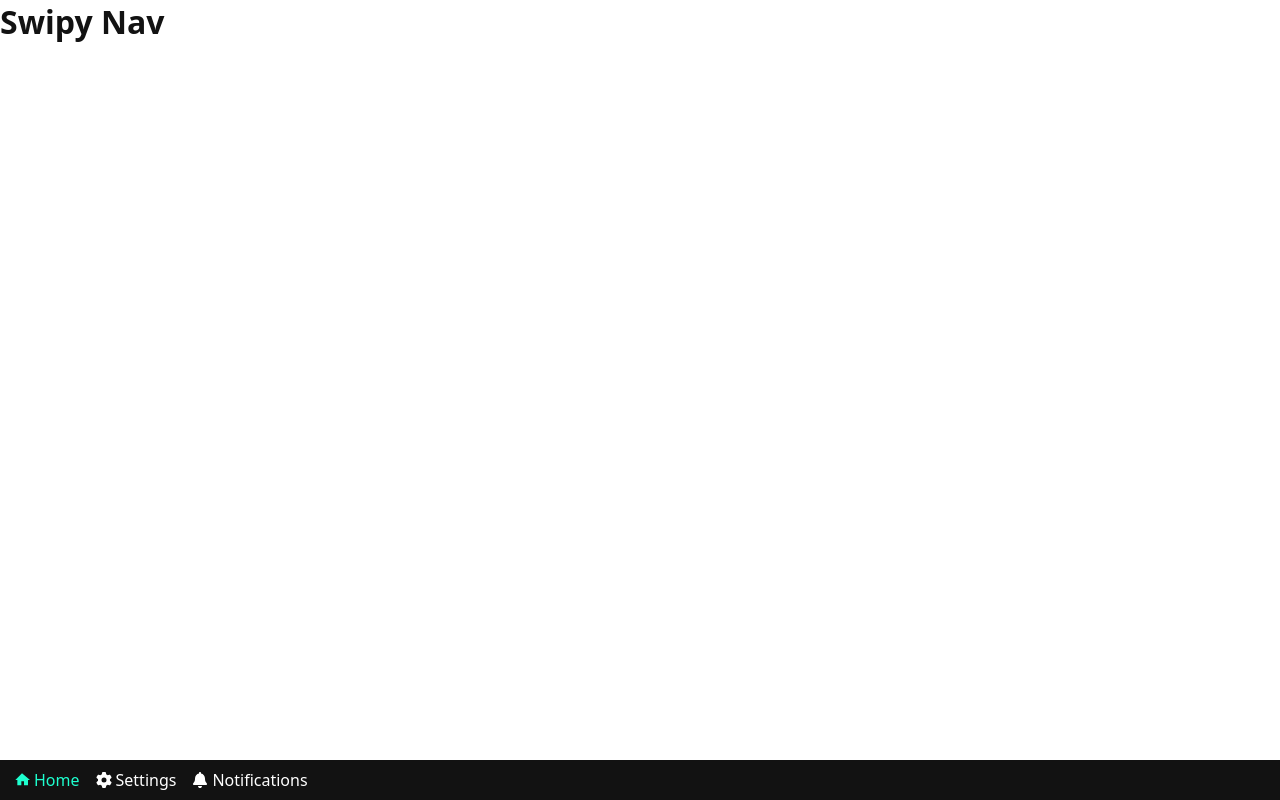
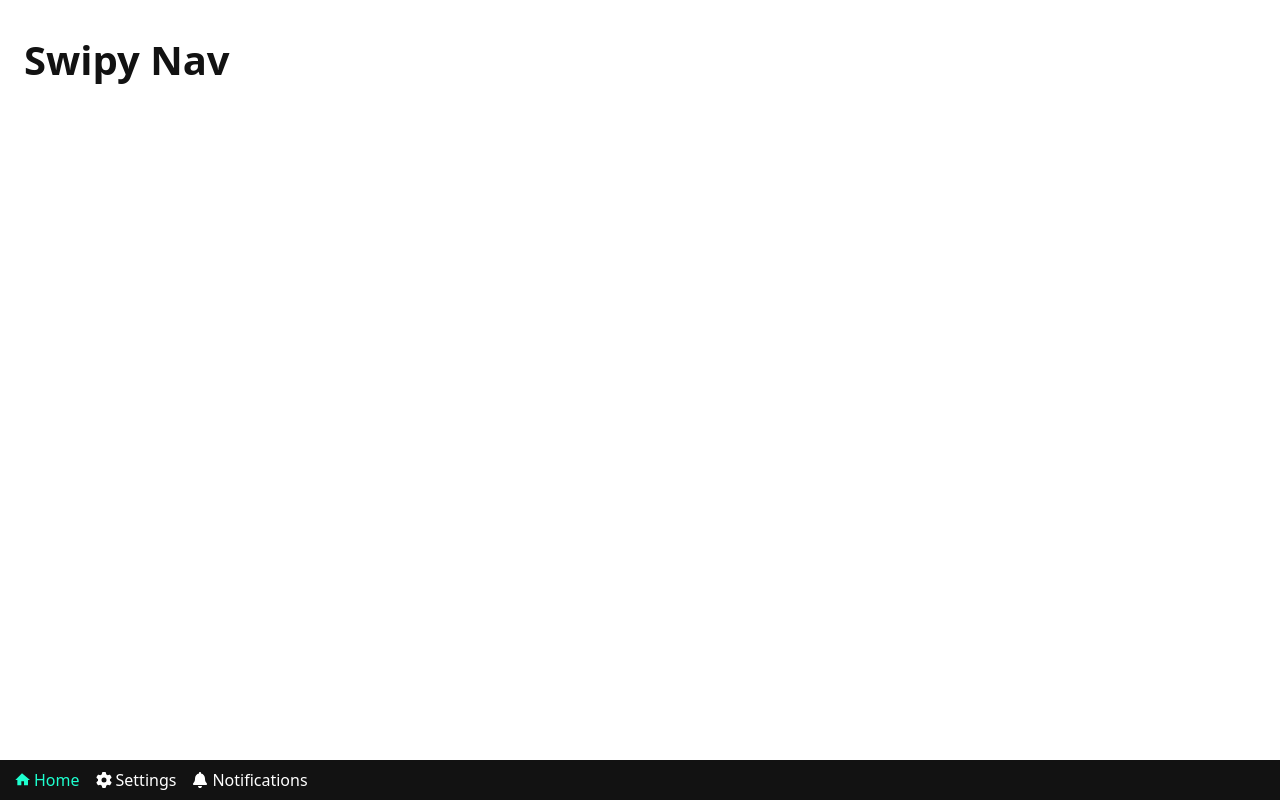
Before and after one commit to fibo/swipy-nav, a React (Vite) app: page / in a window 1280 px wide. Built offline with nearby package versions, Linux system fonts and the light colour scheme.

Commit message:
improve typography

```diff
--- /dev/null
+++ b/src/components/Content.css
@@ -0,0 +1,3 @@
+.content {
+  padding: var(--spacing-4) var(--spacing-5);
+}
--- /dev/null
+++ b/src/components/Content.tsx
@@ -0,0 +1,5 @@
+import { PropsWithChildren } from 'react'
+
+export function Content({ children }: PropsWithChildren) {
+  return <div className="content">{children}</div>
+}
--- a/src/components/Icon.tsx
+++ b/src/components/Icon.tsx
@@ -35,13 +35,7 @@ export function Icon({ name, size = '1em' }: Props) {
   const { jsx, viewBox } = iconRecord[name]
   return (
     <span className="icon">
-      <svg
-        viewBox={viewBox}
-        xmlns="http://www.w3.org/2000/svg"
-        width={size}
-        height={size}
-        fill="currentColor"
-      >
+      <svg viewBox={viewBox} width={size} height={size} fill="currentColor">
         {jsx}
       </svg>
     </span>
--- a/src/main.css
+++ b/src/main.css
@@ -4,6 +4,7 @@
 @import './styles/colors.css';
 @import './styles/layout.css';
 
+@import './components/Content.css';
 @import './components/Navbar.css';
 @import './components/Swiper.css';
 @import './components/Icon.css';
--- a/src/pages/Home.tsx
+++ b/src/pages/Home.tsx
@@ -1,9 +1,12 @@
+import { Content } from '#/components/Content'
 import { SwiperSlide } from '#/components/Swiper'
 
 export function Home() {
   return (
     <SwiperSlide>
-      <h1>Swipy Nav</h1>
+      <Content>
+        <h1>Swipy Nav</h1>
+      </Content>
     </SwiperSlide>
   )
 }
--- a/src/pages/Notifications.tsx
+++ b/src/pages/Notifications.tsx
@@ -1,9 +1,12 @@
+import { Content } from '#/components/Content'
 import { SwiperSlide } from '#/components/Swiper'
 
 export function Notifications() {
   return (
     <SwiperSlide>
-      <h1>Notifications</h1>
+      <Content>
+        <h1>Notifications</h1>
+      </Content>
     </SwiperSlide>
   )
 }
--- a/src/pages/Settings.tsx
+++ b/src/pages/Settings.tsx
@@ -1,9 +1,12 @@
+import { Content } from '#/components/Content'
 import { SwiperSlide } from '#/components/Swiper'
 
 export function Settings() {
   return (
     <SwiperSlide className="settings-page">
-      <h1>Settings</h1>
+      <Content>
+        <h1>Settings</h1>
+      </Content>
     </SwiperSlide>
   )
 }
--- a/src/styles/layout.css
+++ b/src/styles/layout.css
@@ -5,3 +5,18 @@
 html {
   padding-bottom: var(--navbar-height);
 }
+
+h1,
+h2,
+h3,
+h4,
+h5,
+h6 {
+  margin-top: var(--spacing-4);
+  margin-bottom: var(--spacing-3);
+}
+
+p {
+  margin-top: var(--spacing-4);
+  margin-bottom: var(--spacing-4);
+}
--- a/src/styles/spacing.css
+++ b/src/styles/spacing.css
@@ -4,4 +4,5 @@
   --spacing-3: 10px;
   --spacing-4: 16px;
   --spacing-5: 24px;
+  --spacing-6: 34px;
 }
--- a/src/styles/typography.css
+++ b/src/styles/typography.css
@@ -5,3 +5,40 @@
 body {
   font-family: var(--font-family);
 }
+
+h1 {
+  font-size: 2.5rem;
+}
+h2 {
+  font-size: 2rem;
+}
+h3 {
+  font-size: 1.75rem;
+}
+h4 {
+  font-size: 1.5rem;
+}
+h5 {
+  font-size: 1.25rem;
+}
+h6 {
+  font-size: 1.2rem;
+}
+
+h1,
+h2,
+h3,
+h4,
+h5,
+h6 {
+  line-height: 1.4;
+  text-wrap: balance;
+}
+
+p {
+  font-size: 1rem;
+  line-height: 1.6;
+  max-width: 70ch;
+  text-wrap: balance;
+  text-wrap: pretty;
+}
```
